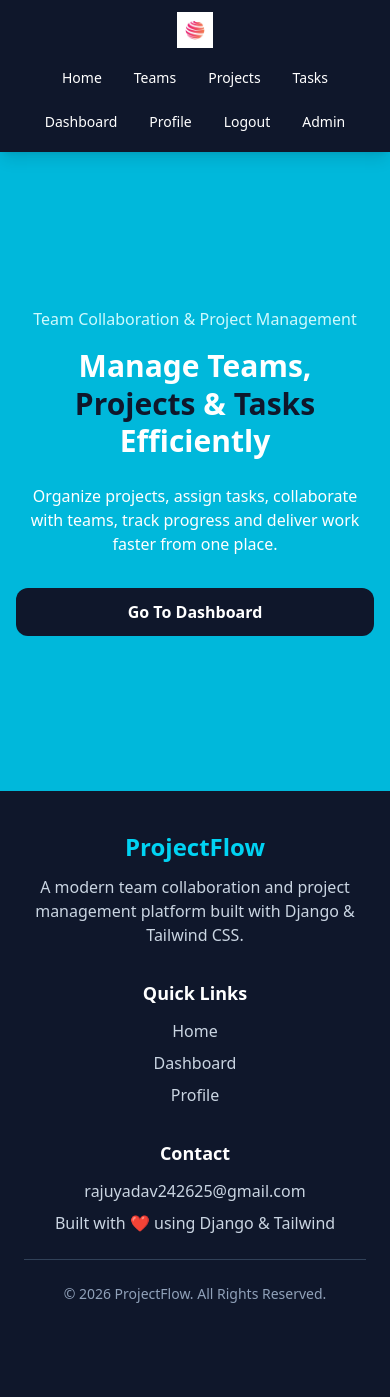
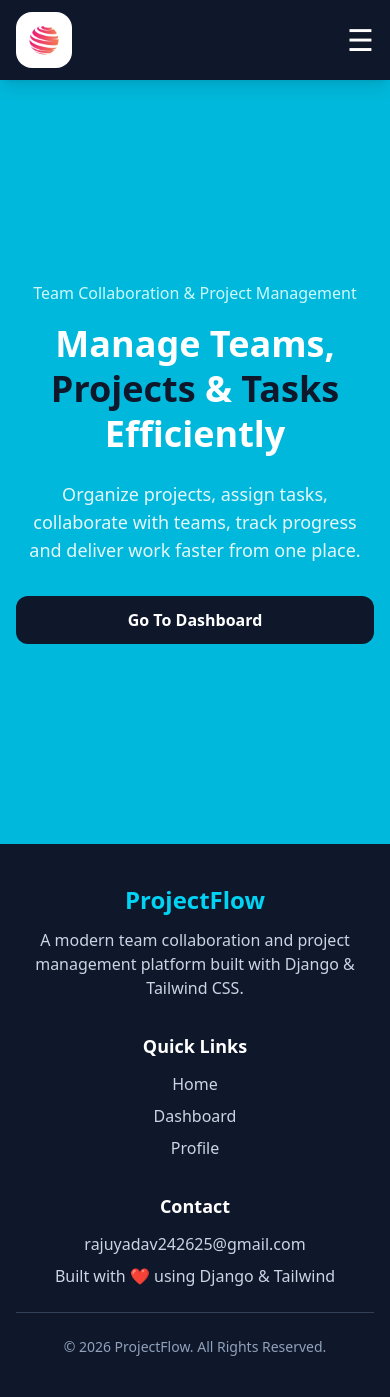
Before and after one commit to rajuyadav-cs/python-fullstack-django-ai-ml, a Django app: page / in a window 390 px wide. Before the commit the page ends 1303 px from the top, so only its background shows below. Run offline with Django 5.2, Linux system fonts and the light colour scheme; the visitor is signed in with stand-in values (Sample User, id 1); style sheets or scripts are compiled from the project's sources; some libraries are stand-ins or nearby versions.

Commit message:
responsive

```diff
--- a/Phase 3 - Django Project-1/trello/templates/index.html
+++ b/Phase 3 - Django Project-1/trello/templates/index.html
@@ -6,121 +6,122 @@
 <head>
     <meta charset="UTF-8">
     <meta name="viewport" content="width=device-width, initial-scale=1.0">
-
     {% tailwind_css %}
 
-    <title>
-        {% block title %}
-            Homepage
-        {% endblock %}
-    </title>
+    <title>{% block title %}Homepage{% endblock %}</title>
 </head>
 
 <body class="bg-cyan-500 min-h-screen">
 
-    <div class="w-full min-h-screen flex flex-col">
+<div class="min-h-screen flex flex-col">
 
     <!-- Navbar -->
-        <nav class="w-full shadow-lg bg-slate-900 text-slate-200 px-4 md:px-6 py-3">
+    <nav class="bg-slate-900 text-white shadow-lg sticky top-0 z-50">
+        <div class="max-w-7xl mx-auto px-4 sm:px-6 lg:px-8">
 
-            <div class="max-w-7xl mx-auto flex flex-col lg:flex-row lg:justify-between lg:items-center gap-3">
+            <div class="flex justify-between items-center h-20">
 
                 <!-- Logo -->
-                <div class="flex justify-center lg:justify-start">
-                    <a href="{% url 'home' %}">
+                <a href="{% url 'home' %}" class="flex items-center gap-3">
                     <img
-                            class="h-9 md:h-11 w-auto object-contain"
+                        class="h-14 w-14 object-cover rounded-2xl"
                         src="{% static 'accounts/images/logo.png' %}"
                         alt="Logo"
                     >
-                    </a>
-                </div>
-
-                <!-- Links -->
-                <div class="flex flex-wrap justify-center lg:justify-end items-center gap-2 text-sm md:text-base">
-
-                    <a class="text-white px-3 py-2 rounded-lg hover:text-cyan-500 hover:bg-cyan-200 transition"
-                       href="{% url 'home' %}">
-                        Home
+                    <span class="hidden sm:block text-xl font-bold text-cyan-400">
+                        ProjectFlow
+                    </span>
                 </a>
 
-                    <a class="text-white px-3 py-2 rounded-lg hover:text-cyan-500 hover:bg-cyan-200 transition"
-                       href="{% url 'team-list' %}">
-                        Teams
-                    </a>
+                <!-- Desktop Links -->
+                <div class="hidden md:flex items-center gap-2">
 
-                    <a class="text-white px-3 py-2 rounded-lg hover:text-cyan-500 hover:bg-cyan-200 transition"
-                       href="{% url 'project-list' %}">
-                        Projects
-                    </a>
-
-                    <a class="text-white px-3 py-2 rounded-lg hover:text-cyan-500 hover:bg-cyan-200 transition"
-                       href="{% url 'task-list' %}">
-                        Tasks
-                    </a>
+                    <a class="nav-link" href="{% url 'home' %}">Home</a>
+                    <a class="nav-link" href="{% url 'team-list' %}">Teams</a>
+                    <a class="nav-link" href="{% url 'project-list' %}">Projects</a>
+                    <a class="nav-link" href="{% url 'task-list' %}">Tasks</a>
 
                     {% if request.user.is_authenticated %}
+                        <a class="nav-link" href="{% url 'dashboard' %}">Dashboard</a>
+                        <a class="nav-link" href="{% url 'profile' %}">Profile</a>
 
-                        <a class="text-white px-3 py-2 rounded-lg hover:text-cyan-500 hover:bg-cyan-200 transition"
-                           href="{% url 'dashboard' %}">
-                            Dashboard
-                        </a>
-
-                        <a class="text-white px-3 py-2 rounded-lg hover:text-cyan-500 hover:bg-cyan-200 transition"
-                           href="{% url 'profile' %}">
-                            Profile
-                        </a>
-
-                        <form action="{% url 'logout' %}" method="post" class="inline">
+                        <form action="{% url 'logout' %}" method="post">
                             {% csrf_token %}
-                            <button
-                                type="submit"
-                                class="text-white px-3 py-2 rounded-lg hover:text-cyan-500 hover:bg-cyan-200 transition">
+                            <button type="submit" class="nav-link">
                                 Logout
                             </button>
                         </form>
-
                     {% else %}
-
-                        <a class="text-white px-3 py-2 rounded-lg hover:text-cyan-500 hover:bg-cyan-200 transition"
-                           href="{% url 'login' %}">
-                            Login
-                        </a>
-
-                        <a class="text-white px-3 py-2 rounded-lg hover:text-cyan-500 hover:bg-cyan-200 transition"
-                           href="{% url 'register' %}">
+                        <a class="nav-link" href="{% url 'login' %}">Login</a>
+                        <a class="nav-link bg-cyan-500 text-slate-900 hover:bg-cyan-300" href="{% url 'register' %}">
                             Register
                         </a>
-
                     {% endif %}
 
                     {% if request.user.is_superuser %}
-                        <a class="text-white px-3 py-2 rounded-lg hover:text-cyan-500 hover:bg-cyan-200 transition"
-                           href="{% url 'admin:index' %}">
-                            Admin
+                        <a class="nav-link" href="{% url 'admin:index' %}">Admin</a>
+                    {% endif %}
+
+                </div>
+
+                <!-- Mobile Button -->
+                <button
+                    id="menuBtn"
+                    class="md:hidden text-white text-3xl focus:outline-none"
+                    type="button">
+                    ☰
+                </button>
+
+            </div>
+
+            <!-- Mobile Menu -->
+            <div id="mobileMenu" class="hidden md:hidden pb-5 space-y-2">
+
+                <a class="mobile-link" href="{% url 'home' %}">Home</a>
+                <a class="mobile-link" href="{% url 'team-list' %}">Teams</a>
+                <a class="mobile-link" href="{% url 'project-list' %}">Projects</a>
+                <a class="mobile-link" href="{% url 'task-list' %}">Tasks</a>
+
+                {% if request.user.is_authenticated %}
+                    <a class="mobile-link" href="{% url 'dashboard' %}">Dashboard</a>
+                    <a class="mobile-link" href="{% url 'profile' %}">Profile</a>
+
+                    <form action="{% url 'logout' %}" method="post">
+                        {% csrf_token %}
+                        <button type="submit" class="mobile-link text-left w-full">
+                            Logout
+                        </button>
+                    </form>
+                {% else %}
+                    <a class="mobile-link" href="{% url 'login' %}">Login</a>
+                    <a class="mobile-link bg-cyan-500 text-slate-900 font-semibold" href="{% url 'register' %}">
+                        Register
                     </a>
+                {% endif %}
+
+                {% if request.user.is_superuser %}
+                    <a class="mobile-link" href="{% url 'admin:index' %}">Admin</a>
                 {% endif %}
 
             </div>
 
         </div>
-
     </nav>
 
     <!-- Main Content -->
-        <main class="flex-1 px-4 py-6 md:p-6">
-
+    <main class="flex-1 w-full">
         {% block content %}
 
-            <section class="min-h-[70vh] flex items-center justify-center">
+        <!-- Hero Section -->
+        <section class="min-h-[calc(100vh-5rem)] flex items-center px-4 sm:px-6 lg:px-8 py-12">
 
-                <div class="text-center text-white max-w-4xl mx-auto">
+            <div class="max-w-5xl mx-auto text-center text-white">
 
-                    <p class="text-cyan-100 text-base md:text-lg mb-4 font-medium">
+                <p class="text-cyan-100 text-base sm:text-lg mb-4 font-medium">
                     Team Collaboration & Project Management
                 </p>
 
-                    <h1 class="text-3xl sm:text-4xl md:text-6xl font-extrabold leading-tight mb-6">
+                <h1 class="text-4xl sm:text-5xl lg:text-6xl font-extrabold leading-tight mb-6">
                     Manage Teams,
                     <span class="text-slate-900">Projects</span>
                     &
@@ -128,7 +129,7 @@
                     Efficiently
                 </h1>
 
-                    <p class="text-base md:text-xl text-white mb-8 max-w-3xl mx-auto">
+                <p class="text-lg sm:text-xl text-white/90 mb-8 max-w-3xl mx-auto">
                     Organize projects, assign tasks, collaborate with teams,
                     track progress and deliver work faster from one place.
                 </p>
@@ -136,14 +137,11 @@
                 <div class="flex flex-col sm:flex-row justify-center gap-4">
 
                     {% if request.user.is_authenticated %}
-
                         <a href="{% url 'dashboard' %}"
                            class="bg-slate-900 hover:bg-slate-800 px-8 py-3 rounded-xl font-semibold transition">
                             Go To Dashboard
                         </a>
-
                     {% else %}
-
                         <a href="{% url 'register' %}"
                            class="bg-slate-900 hover:bg-slate-800 px-8 py-3 rounded-xl font-semibold transition">
                             Get Started
@@ -153,7 +151,6 @@
                            class="border border-white hover:bg-white hover:text-slate-900 px-8 py-3 rounded-xl font-semibold transition">
                             Login
                         </a>
-
                     {% endif %}
 
                 </div>
@@ -163,13 +160,11 @@
         </section>
 
         {% endblock content %}
-
     </main>
 
     <!-- Footer -->
     <footer class="bg-slate-900 text-white">
-
-            <div class="max-w-7xl mx-auto px-6 md:px-8 py-10">
+        <div class="max-w-7xl mx-auto px-4 sm:px-6 lg:px-8 py-10">
 
             <div class="grid grid-cols-1 md:grid-cols-3 gap-8 text-center md:text-left">
 
@@ -177,7 +172,6 @@
                     <h2 class="text-2xl font-bold text-cyan-400">
                         ProjectFlow
                     </h2>
-
                     <p class="mt-3 text-slate-300">
                         A modern team collaboration and project management
                         platform built with Django & Tailwind CSS.
@@ -188,25 +182,10 @@
                     <h3 class="text-lg font-semibold mb-3">
                         Quick Links
                     </h3>
-
                     <ul class="space-y-2 text-slate-300">
-                            <li>
-                                <a href="{% url 'home' %}" class="hover:text-cyan-400">
-                                    Home
-                                </a>
-                            </li>
-
-                            <li>
-                                <a href="{% url 'dashboard' %}" class="hover:text-cyan-400">
-                                    Dashboard
-                                </a>
-                            </li>
-
-                            <li>
-                                <a href="{% url 'profile' %}" class="hover:text-cyan-400">
-                                    Profile
-                                </a>
-                            </li>
+                        <li><a href="{% url 'home' %}" class="hover:text-cyan-400">Home</a></li>
+                        <li><a href="{% url 'dashboard' %}" class="hover:text-cyan-400">Dashboard</a></li>
+                        <li><a href="{% url 'profile' %}" class="hover:text-cyan-400">Profile</a></li>
                     </ul>
                 </div>
 
@@ -214,11 +193,9 @@
                     <h3 class="text-lg font-semibold mb-3">
                         Contact
                     </h3>
-
                     <p class="text-slate-300 break-words">
                         rajuyadav242625@gmail.com
                     </p>
-
                     <p class="text-slate-300 mt-2">
                         Built with ❤️ using Django & Tailwind
                     </p>
@@ -233,10 +210,48 @@
             </div>
 
         </div>
-
     </footer>
 
 </div>
 
+<script>
+    const menuBtn = document.getElementById("menuBtn");
+    const mobileMenu = document.getElementById("mobileMenu");
+
+    menuBtn.addEventListener("click", function () {
+        mobileMenu.classList.toggle("hidden");
+    });
+</script>
+
+<style>
+    .nav-link {
+        display: inline-block;
+        padding: 0.5rem 0.75rem;
+        border-radius: 0.5rem;
+        color: white;
+        transition: all 0.2s ease-in-out;
+        font-weight: 500;
+    }
+
+    .nav-link:hover {
+        color: #0891b2;
+        background-color: #cffafe;
+        transform: scale(1.05);
+    }
+
+    .mobile-link {
+        display: block;
+        padding: 0.75rem 1rem;
+        border-radius: 0.75rem;
+        color: white;
+        transition: all 0.2s ease-in-out;
+    }
+
+    .mobile-link:hover {
+        background-color: #cffafe;
+        color: #0891b2;
+    }
+</style>
+
 </body>
 </html>
```
Lines whose indentation alone changed are shown as unchanged.
